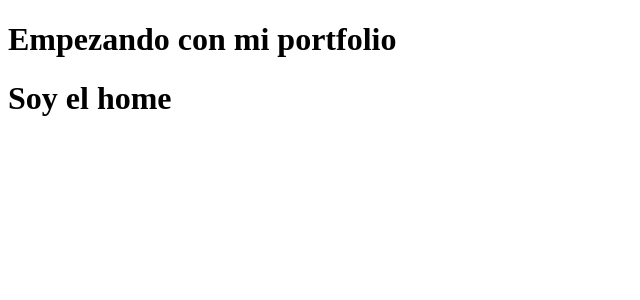
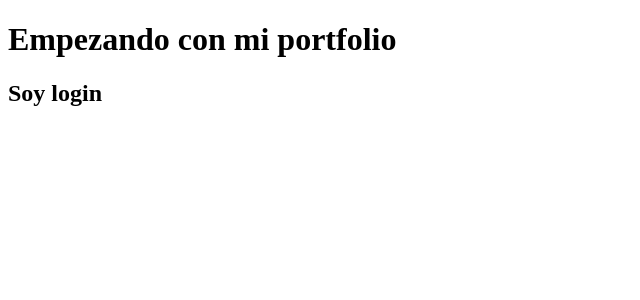
Before and after one commit to jcblastor/portfolio, an Angular app: page /auth/login in a window 1280 px wide. Before the commit this address led to /. Shown: the top 300 px of the page, without its empty margins (0-640 px from the left). Built offline with nearby package versions, Linux system fonts and the light colour scheme.

Commit message:
added auth.module, auth-routing, pages login and register, implements lazyload.

```diff
--- a/src/app/app-routing.module.ts
+++ b/src/app/app-routing.module.ts
@@ -1,9 +1,15 @@
 import { NgModule } from "@angular/core";
 import { RouterModule, Routes } from "@angular/router";
 import { HomeComponent } from "./home/home.component";
+import { AuthModule } from './auth/auth.module';
 
 const routes: Routes = [
-  { path: 'home', component: HomeComponent}
+  { path: '', component: HomeComponent, pathMatch: 'full' },
+  {
+    path: 'auth',
+    loadChildren: () => import('./auth/auth.module').then(m => m.AuthModule),
+  },
+  { path: '**', redirectTo: '' },
 ]
 
 @NgModule({
--- a/src/app/app.component.html
+++ b/src/app/app.component.html
@@ -1,3 +1,3 @@
 <h1>Empezando con mi portfolio</h1>
 
-<app-home></app-home>
+<router-outlet></router-outlet>
--- /dev/null
+++ b/src/app/auth/pages/login/login.component.html
@@ -0,0 +1 @@
+<h2>Soy login</h2>
--- /dev/null
+++ b/src/app/auth/pages/register/register.component.html
@@ -0,0 +1 @@
+<h2>Soy register</h2>
```
Also changed, not shown: src/app/auth/auth-routing.module.ts (added, +24 -0 lines), src/app/auth/auth.module.ts (added, +17 -0 lines), src/app/auth/pages/login/login.component.ts (added, +10 -0 lines), src/app/auth/pages/register/register.component.ts (added, +10 -0 lines), src/app/auth/pages/login/login.component.scss (added), src/app/auth/pages/register/register.component.scss (added).
